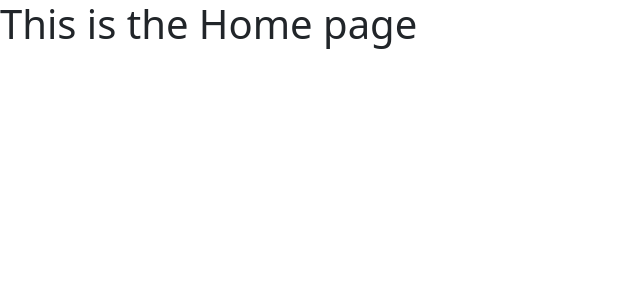
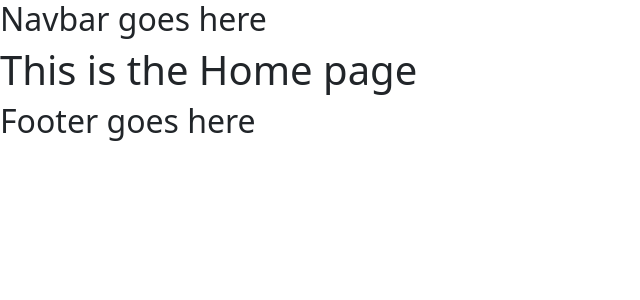
Before and after one commit to Ant2210/diverseDevs, a Django app: page / in a window 1280 px wide. Shown: the top 300 px of the page, without its empty margins (0-640 px from the left). Run offline with Django 5.2, Linux system fonts and the light colour scheme; some libraries are stand-ins or nearby versions.

Commit message:
Added placeholder text

```diff
--- a/templates/base.html
+++ b/templates/base.html
@@ -47,7 +47,7 @@
         <div class="row">
             <nav>
                 <div>
-                    {% include 'includes/nav.html' %}
+                    <h2>Navbar goes here</h2>
                 </div>
             </nav>
         </div>
@@ -71,7 +71,7 @@
     </main>
 
     <footer>
-        <!-- Footer HTML goes here -->
+        <h2>Footer goes here</h2>
     </footer>
 
 </body>
```
